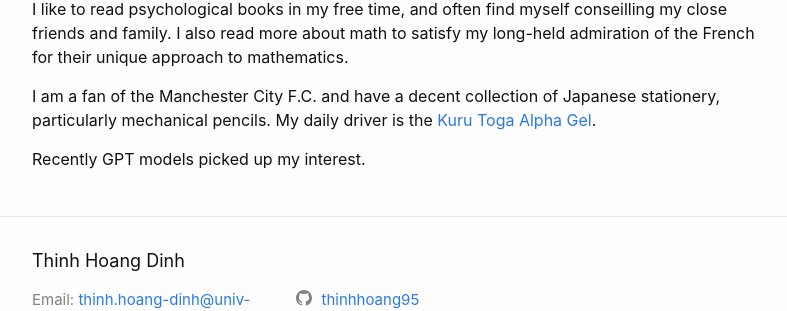
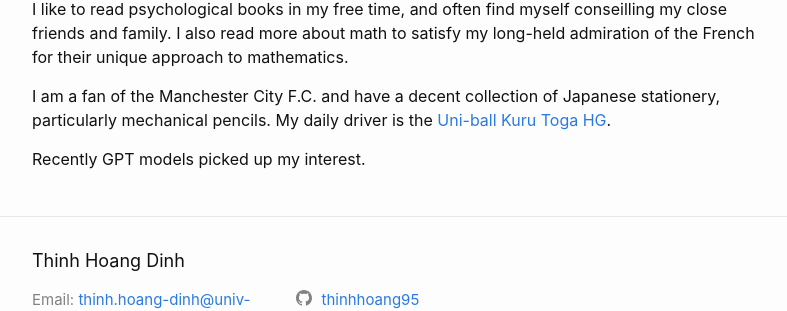
Before and after one commit to thinhhoang95/thinhhoang95.github.io, a Jekyll site: the page built from about.md, in a window 1280 px wide. Shown: the part 1250-1561 px from the top of the page, without its empty margins (238-1025 px from the left). Built offline with Jekyll 4.4.1, drawn with Linux system fonts in a browser that asks for light colours.

Commit message:
Update about.md

```diff
--- a/about.md
+++ b/about.md
@@ -42,6 +42,6 @@ I'm also familiar with web and mobile app development using the React framework,
 
 I like to read psychological books in my free time, and often find myself conseilling my close friends and family. I also read more about math to satisfy my long-held admiration of the French for their unique approach to mathematics.
 
-I am a fan of the Manchester City F.C. and have a decent collection of Japanese stationery, particularly mechanical pencils. My daily driver is the [Kuru Toga Alpha Gel](https://www.mpuni.co.jp/products/mechanical_pencils/sharp_pen/uni_a-gel/uni_agel.html).
+I am a fan of the Manchester City F.C. and have a decent collection of Japanese stationery, particularly mechanical pencils. My daily driver is the [Uni-ball Kuru Toga HG](https://www.mpuni.co.jp/products/mechanical_pencils/sharp_pen/kurutoga/high_grade.html).
 
 Recently GPT models picked up my interest.
```
